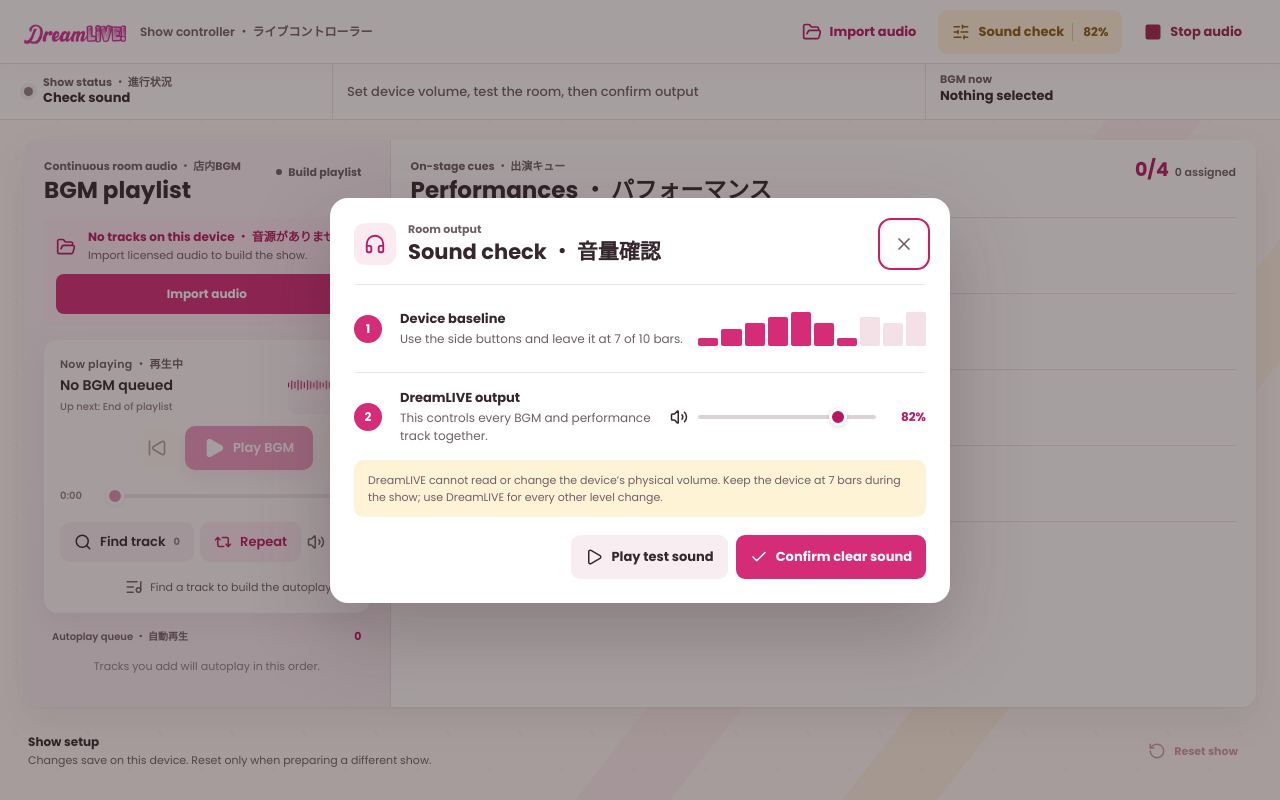
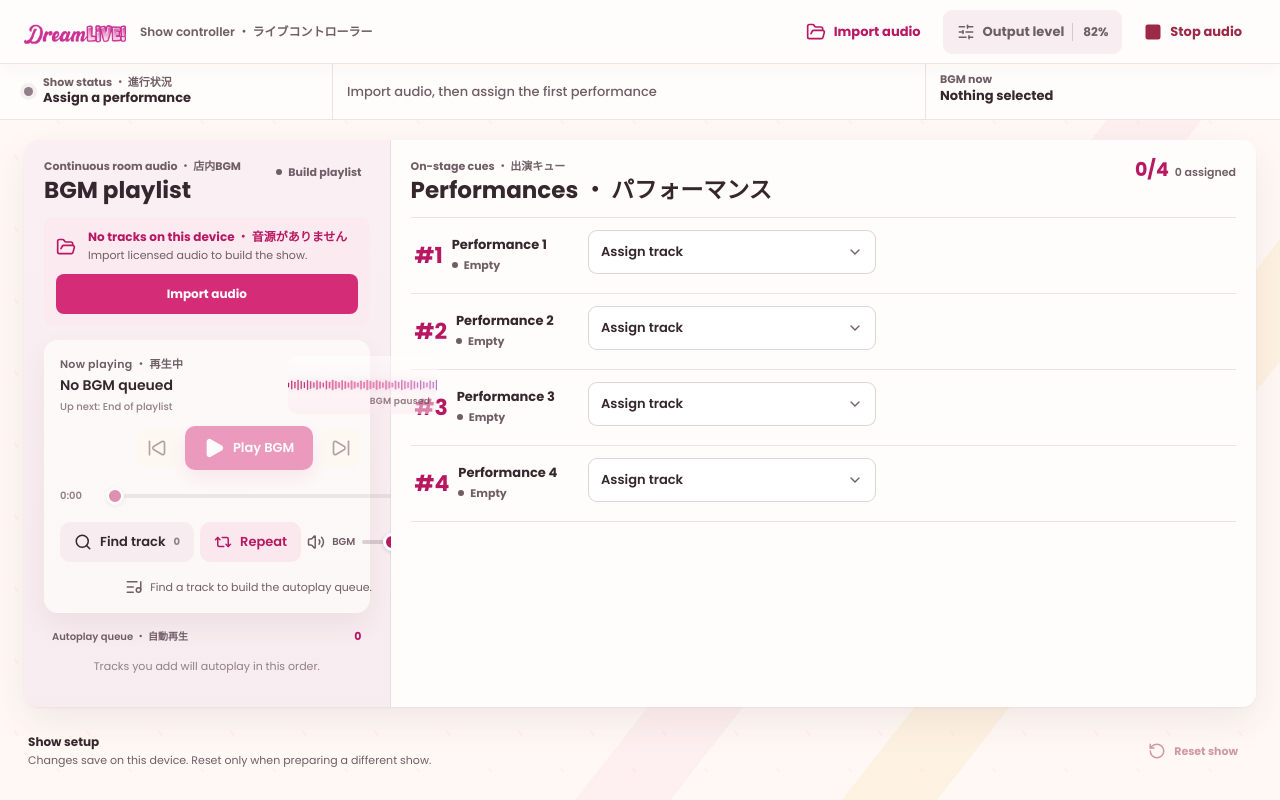
Before and after one commit to joshlin2201/Dreamlive, a React (Create React App) app: page / in a window 1280 px wide. Built offline with nearby package versions, Linux system fonts and the light colour scheme; the HTML template or start-up script is replaced by a standard one.

Commit message:
fix: ship universal build 8 without playback gate

```diff
--- a/src/App.css
+++ b/src/App.css
@@ -191,18 +191,16 @@
 .setup-toggle-btn:hover:not(:disabled),
 .reset-all-btn:hover:not(:disabled) { color: var(--ink); background: var(--surface-soft); }
 
-.output-status-btn { color: var(--warning); background: var(--warning-soft); }
-.output-status-btn.ready { color: var(--success); background: var(--success-soft); }
+.output-status-btn { color: var(--ink-soft); background: var(--surface-soft); }
+.output-status-btn:hover { color: var(--pink-strong); background: var(--pink-soft); }
 
 .output-status-btn strong {
   min-width: 36px;
   padding-left: 8px;
-  border-left: 1px solid rgba(139, 90, 18, 0.24);
+  border-left: 1px solid var(--line-strong);
   font-size: 12px;
   text-align: right;
 }
-
-.output-status-btn.ready strong { border-left-color: rgba(22, 110, 84, 0.24); }
 
 .stop-audio-btn { color: var(--danger); background: transparent; }
 .stop-audio-btn:hover:not(:disabled) { background: var(--danger-soft); }
--- a/src/App.jsx
+++ b/src/App.jsx
@@ -310,7 +310,6 @@
   // global show level DreamLIVE can control and restore for every operator.
   const [masterVolume, setMasterVolume] = useState(DEFAULT_MASTER_VOLUME);
   const [savedMasterVolume, setSavedMasterVolume] = useState(DEFAULT_MASTER_VOLUME);
-  const [soundCheckComplete, setSoundCheckComplete] = useState(false);
   const [soundCheckOpen, setSoundCheckOpen] = useState(false);
   const [isCheckingSound, setIsCheckingSound] = useState(false);
   const [setupExpanded, setSetupExpanded] = useState(true);
@@ -573,10 +572,6 @@
     setMasterVolume(safeLevel);
     setSavedMasterVolume(safeLevel);
   }, []);
-
-  useEffect(() => {
-    if (!isLoading && !soundCheckComplete) setSoundCheckOpen(true);
-  }, [isLoading, soundCheckComplete]);
 
   useEffect(() => {
     if (!soundCheckOpen) return undefined;
@@ -1033,12 +1028,6 @@
   const toggleBackgroundMusic = async () => {
     if (!bgTrack || !bgAudioRef.current || isFading) return;
     if (currentPerformance !== null) return;
-    if (!soundCheckComplete && !bgPlaying) {
-      setSoundCheckOpen(true);
-      showNotice('Complete the sound check before starting BGM.', 'error');
-      return;
-    }
-
     if (bgPlaying) {
       await pauseClicklessly(bgAudioRef.current, bgGainNodeRef.current);
       setBgPlaying(false);
@@ -1095,11 +1084,6 @@
 
   const playBackgroundFrom = async (index) => {
     if (currentPerformance !== null || isFading || !bgPlaylist[index]) return;
-    if (!soundCheckComplete) {
-      setSoundCheckOpen(true);
-      showNotice('Complete the sound check before starting BGM.', 'error');
-      return;
-    }
     if (index === bgIndex) {
       if (bgAudioRef.current) {
         bgAudioRef.current.currentTime = 0;
@@ -1209,12 +1193,11 @@
     window.setTimeout(() => setIsCheckingSound(false), 850);
   };
 
-  const confirmSoundCheck = () => {
+  const saveOutputLevel = () => {
     window.localStorage.setItem(MASTER_LEVEL_KEY, String(masterVolume));
     setSavedMasterVolume(masterVolume);
-    setSoundCheckComplete(true);
     closeSoundCheck();
-    showNotice(`Output ready at ${Math.round(masterVolume * 100)}%.`);
+    showNotice(`Output level saved at ${Math.round(masterVolume * 100)}%.`);
   };
 
   const BGM_FADE_SECONDS = 1.1;
@@ -1324,11 +1307,6 @@
   // Start performance through one ordered, test-covered show flow.
   const startPerformance = async (index) => {
     if (!perfTracks[index] || currentPerformance !== null || isFading || transitionLockRef.current) return;
-    if (!soundCheckComplete) {
-      setSoundCheckOpen(true);
-      showNotice('Complete the sound check before starting a performance.', 'error');
-      return;
-    }
     transitionLockRef.current = true;
     setShowError('');
     setCurrentPerformance(index);
@@ -1494,10 +1472,7 @@
   const completedAssignedCount = performanceStatus.filter((status, index) => (
     status && Boolean(perfTracks[index])
   )).length;
-  const readiness = getShowReadiness({
-    outputReady: soundCheckComplete,
-    assignedPerformances: assignedCount,
-  });
+  const readiness = getShowReadiness({ assignedPerformances: assignedCount });
   const deckState = getShowDeckState({
     ready: readiness.ready,
     assignments: perfTracks.map(Boolean),
@@ -1559,7 +1534,6 @@
     || (visiblePhase === SHOW_PHASE.LIVE ? currentPerformanceName : '')
     || (visiblePhase === SHOW_PHASE.PAUSED ? `${currentPerformanceName} · Tap Resume when ready` : '')
     || (visiblePhase === SHOW_PHASE.RESTORING ? `Returning to ${trackName(bgTrack)}` : '')
-    || (!soundCheckComplete ? 'Set device volume, test the room, then confirm output' : '')
     || (audioFiles.length === 0 ? 'Import audio, then assign the first performance' : '')
     || (assignedCount === 0 ? 'Assign the next performance track' : '')
     || `${assignedCount} performance${assignedCount === 1 ? '' : 's'} ready${bgPlaying ? ' · BGM playing' : (bgTrack ? ' · BGM ready' : '')}`;
@@ -1611,12 +1585,12 @@
             </button>
           )}
           <button
-            className={`output-status-btn ${soundCheckComplete ? 'ready' : 'needs-check'}`}
+            className="output-status-btn"
             onClick={openSoundCheck}
-            aria-label={`${soundCheckComplete ? 'Output ready' : 'Sound check'}, DreamLIVE level ${Math.round(masterVolume * 100)}%`}
+            aria-label={`Output level, DreamLIVE level ${Math.round(masterVolume * 100)}%`}
           >
-            {soundCheckComplete ? <Check size={18} /> : <SlidersHorizontal size={18} />}
-            <span>{soundCheckComplete ? 'Output ready' : 'Sound check'}</span>
+            <SlidersHorizontal size={18} />
+            <span>Output level</span>
             <strong>{Math.round(masterVolume * 100)}%</strong>
           </button>
           <button
@@ -1649,14 +1623,14 @@
               <div className="output-dialog-icon" aria-hidden="true"><Headphones size={22} /></div>
               <div>
                 <span className="section-kicker">Room output</span>
-                <h2 id="output-dialog-title">Sound check ・ 音量確認</h2>
+                <h2 id="output-dialog-title">Output level ・ 音量</h2>
               </div>
               <button
                 ref={soundCheckCloseRef}
                 type="button"
                 className="dialog-close"
                 onClick={closeSoundCheck}
-                aria-label="Close sound check"
+                aria-label="Close output level"
               >
                 <X size={20} />
               </button>
@@ -1717,9 +1691,9 @@
                   ? 'Playing test…'
                   : (bgPlaying || currentPerformance !== null ? 'Show audio active' : 'Play test sound')}</span>
               </button>
-              <button type="button" className="confirm-output-btn" onClick={confirmSoundCheck}>
+              <button type="button" className="confirm-output-btn" onClick={saveOutputLevel}>
                 <Check size={18} />
-                <span>Confirm clear sound</span>
+                <span>Save level</span>
               </button>
             </div>
           </section>
@@ -1851,7 +1825,7 @@
                   duration={bgDuration}
                   formatTime={formatTime}
                   playing={bgPlaying}
-                  playbackLocked={currentPerformance !== null || isFading || (!soundCheckComplete && !bgPlaying)}
+                  playbackLocked={currentPerformance !== null || isFading}
                   onPrevious={previousBackground}
                   onToggle={toggleBackgroundMusic}
                   onNext={advanceBackground}
@@ -2005,7 +1979,7 @@
                       type="button"
                       className="run-primary-action"
                       onClick={() => startPerformance(deckState.nextPerformanceIndex)}
-                      disabled={!soundCheckComplete || isFading}
+                      disabled={isFading}
                     >
                       <Play size={26} />
                       <span className="run-action-label">
@@ -2144,10 +2118,8 @@
                             <button
                               className="start-performance-btn"
                               onClick={() => startPerformance(index)}
-                              disabled={!perfTracks[index] || currentPerformance !== null || !soundCheckComplete || isFading}
-                              title={!soundCheckComplete
-                                ? 'Complete the sound check first'
-                                : (performanceStatus[index] ? 'Replay performance' : 'Start performance')}
+                              disabled={!perfTracks[index] || currentPerformance !== null || isFading}
+                              title={performanceStatus[index] ? 'Replay performance' : 'Start performance'}
                               aria-label={`${performanceStatus[index] ? 'Replay' : 'Start'} performance ${index + 1}`}
                             >
                               <Play size={18} />
--- a/src/audio/importAudio.js
+++ b/src/audio/importAudio.js
@@ -1,4 +1,12 @@
 const SUPPORTED_AUDIO_EXTENSION = /\.(mp3|wav|ogg|m4a|aac|flac)$/i;
+
+export function isNativeAudioRuntime(runtime = typeof window !== 'undefined' ? window : undefined) {
+  const capacitor = runtime?.Capacitor;
+  const reportsNative = typeof capacitor?.isNativePlatform === 'function'
+    ? capacitor.isNativePlatform()
+    : Boolean(capacitor);
+  return reportsNative || runtime?.location?.protocol === 'capacitor:';
+}
 
 export function inspectAudioFile(blobUrl, options = {}) {
   const {
@@ -47,7 +55,7 @@
 }
 
 export async function processAudioFiles(files, options = {}) {
-  const nativeRuntime = typeof window !== 'undefined' && Boolean(window.Capacitor);
+  const nativeRuntime = isNativeAudioRuntime();
   const {
     concurrency = 3,
     inspect = inspectAudioFile,
--- a/src/audio/showFlow.js
+++ b/src/audio/showFlow.js
@@ -44,12 +44,8 @@
 }
 
 export function getShowReadiness({
-  outputReady = true,
   assignedPerformances,
 }) {
-  if (!outputReady) {
-    return { phase: SHOW_PHASE.SETUP, label: 'Check sound', ready: false };
-  }
   if (assignedPerformances < 1) {
     return { phase: SHOW_PHASE.SETUP, label: 'Assign a performance', ready: false };
   }
```
Also changed, not shown: 5 other files (tests, documents, lock files or other folders).
